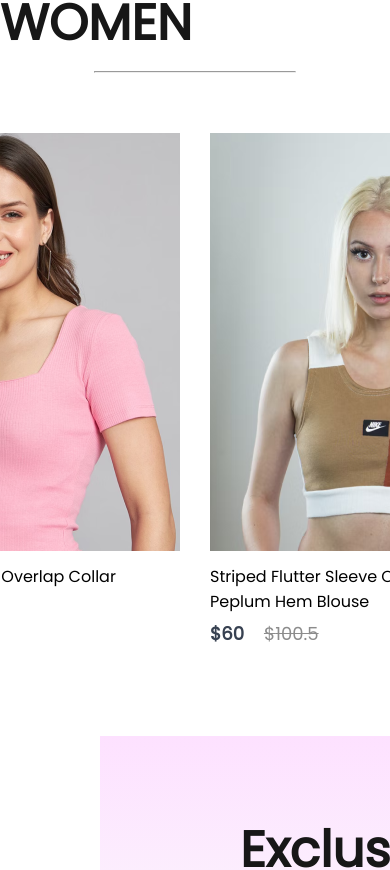
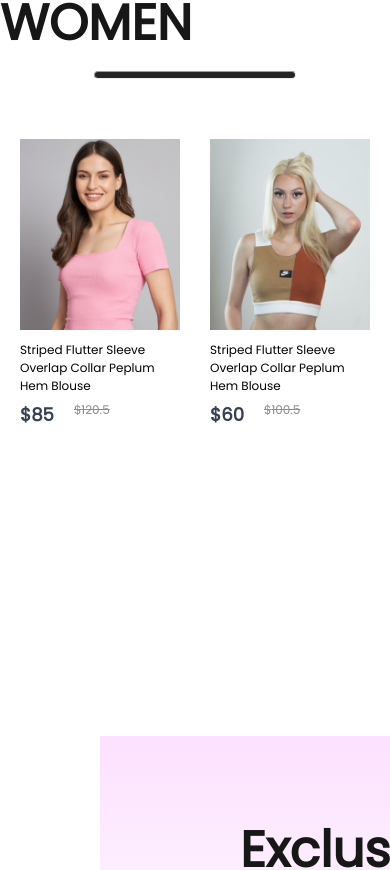
Before and after one commit to Albion007/A-Shopping-E-commerce, a React (Create React App) app: page / in a window 390 px wide. Shown: the part 1048-1918 px from the top of the page. Built offline with nearby package versions, Linux system fonts and the light colour scheme.

Commit message:
responsive

```diff
--- a/src/Components/Item/Item.css
+++ b/src/Components/Item/Item.css
@@ -1,5 +1,8 @@
 .item{
-    width: 350px;
+    width: 280px;
+}
+.item img{
+    width: 280px;
 }
 .item p{
     margin: 6px 0px;
@@ -23,3 +26,49 @@
     transform: scale(1.05);
     transition: 0.6s;
 }
+@media(max-width:1280px){
+    .item{
+        width: 220px;
+        font-size: 14px;
+    }
+    .item img{
+        width: 220px;
+    }
+    .item-price-old{
+        font-size: 14px;
+    }
+}
+@media(max-width:1024px){
+    .item{
+        width: 170px;
+        font-size: 13px;
+    }
+    .item img{
+        width: 170px;
+    }
+    .item-price-old{
+        font-size: 13px;
+    }
+}
+@media(max-width:800px) {
+    .item {
+        width: 120px;
+        font-size: 12px;
+    }
+
+    .item img {
+        width: 120px;
+    }
+
+    .item-price-old {
+        font-size: 12px;
+    }
+}
+@media(max-width:500px){
+    .item{
+        width: 160px;
+    }
+    .item img{
+        width: 160px;
+    }
+}
--- a/src/Components/Navbar/Navbar.css
+++ b/src/Components/Navbar/Navbar.css
@@ -161,4 +161,11 @@
     .nav-logo{
         transform: scale(0.8);
     }
+    .nav-menu{
+        height: 70px;
+        top: 50px;
+    }
+    .nav-login-cart{
+        transform: scale(0.8);
+    }
 }
```
